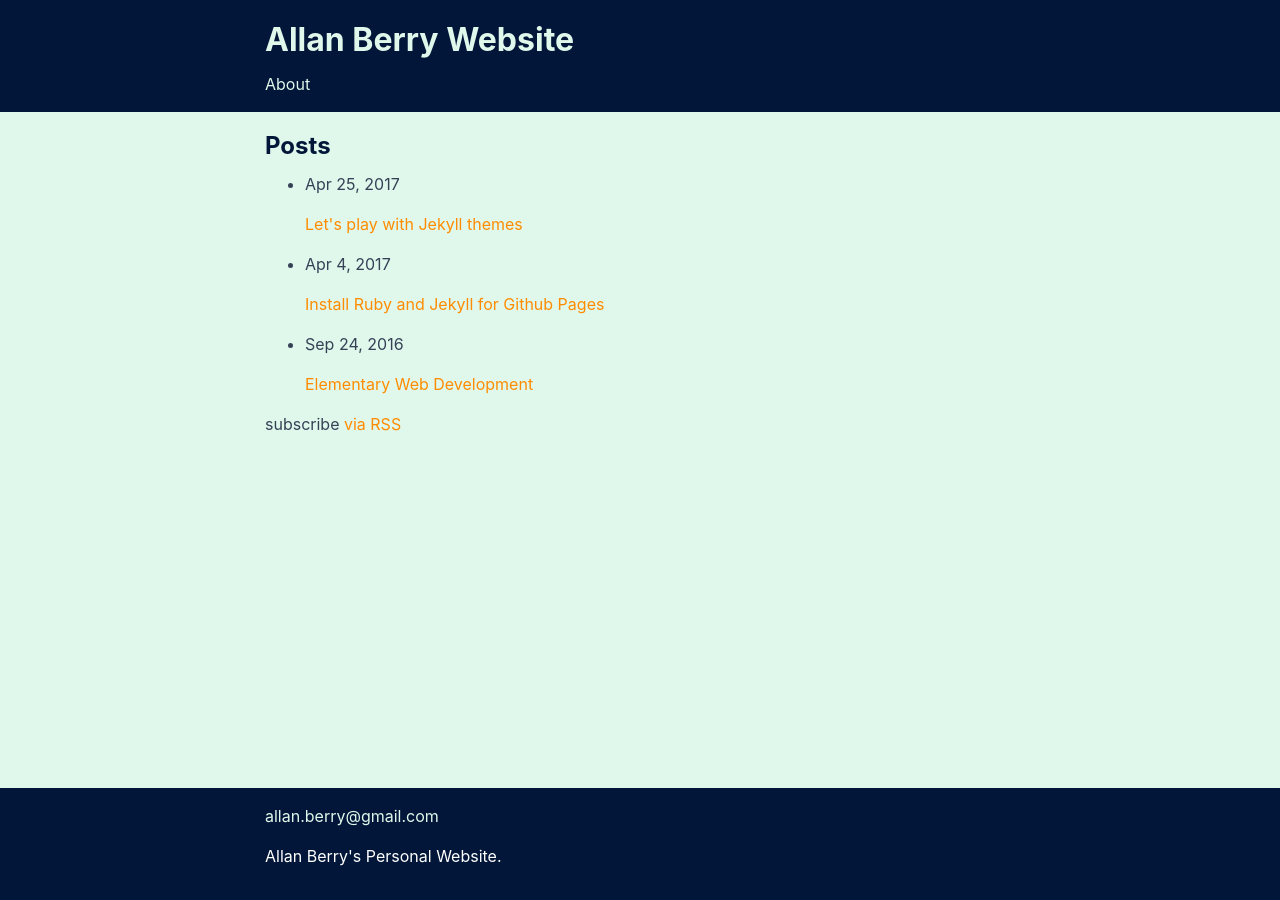
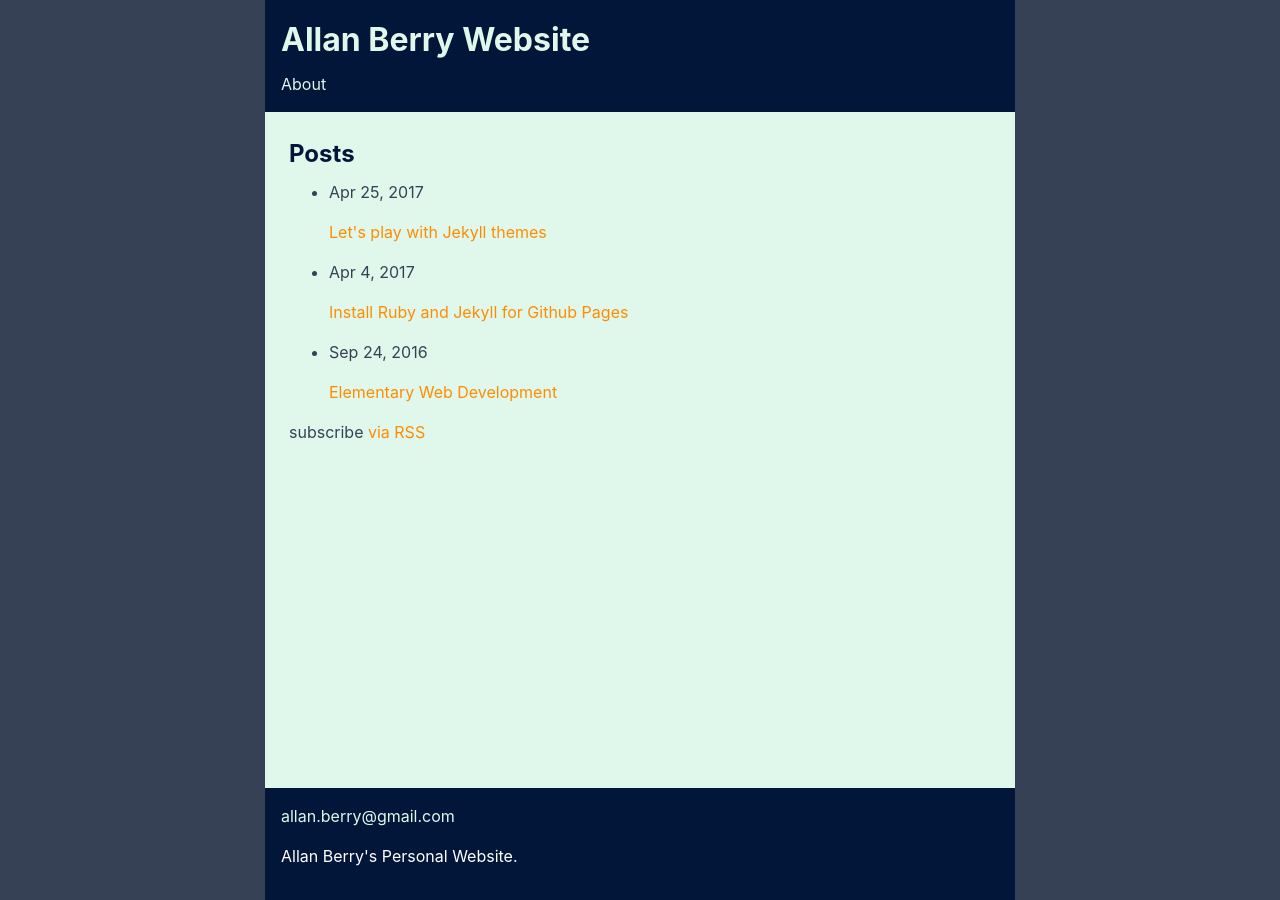
Before and after one commit to allanberry/allanberry.github.io, a Jekyll site: the page built from index.md, in a window 1280 px wide. Built offline with Jekyll 4.4.1, drawn with Linux system fonts in a browser that asks for light colours.

Commit message:
progress

```diff
--- a/assets/main.scss
+++ b/assets/main.scss
@@ -31,34 +31,40 @@ body {
     }
   }
 
-  .site-header, .site-footer {
-    padding: 1rem;
-    background-color: $maastricht-blue;
-    color: white;
-    a {
-      color: $light-cyan;
-    }
-  }
-
-  .site-content {
-    padding: 1rem;
-    flex: 1;
-    color: $charcoal;
-    background-color: $light-cyan;
-  }
-
   .site-container {
     max-width: 750px;
     margin-left: auto;
     margin-right: auto;
   }
 
+  .site-header, .site-footer {
+    .site-container {
+      padding: 1rem;
+      color: white;
+      a {
+        color: $light-cyan;
+      }
+      background-color: $maastricht-blue;
+    }
+  }
+
+  .site-content {
+    flex: 1;
+    position: relative;
+    display: flex;
+
+    .site-container {
+      flex: 1;
+      color: $charcoal;
+      background-color: $light-cyan;
+      padding: 1.5rem;
+    }
+  }
+
   .post {
     img {
       max-width: 100%;
     }
-
-
   }
 
   code.highlighter-rouge {
```
